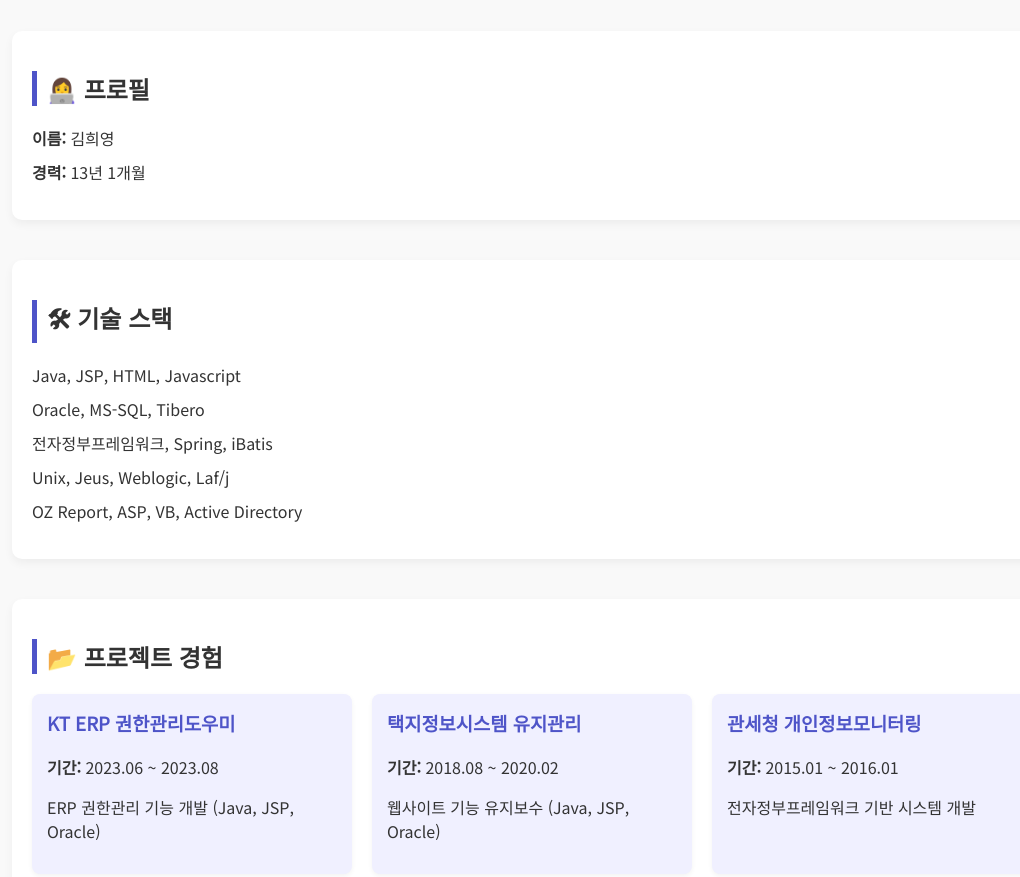
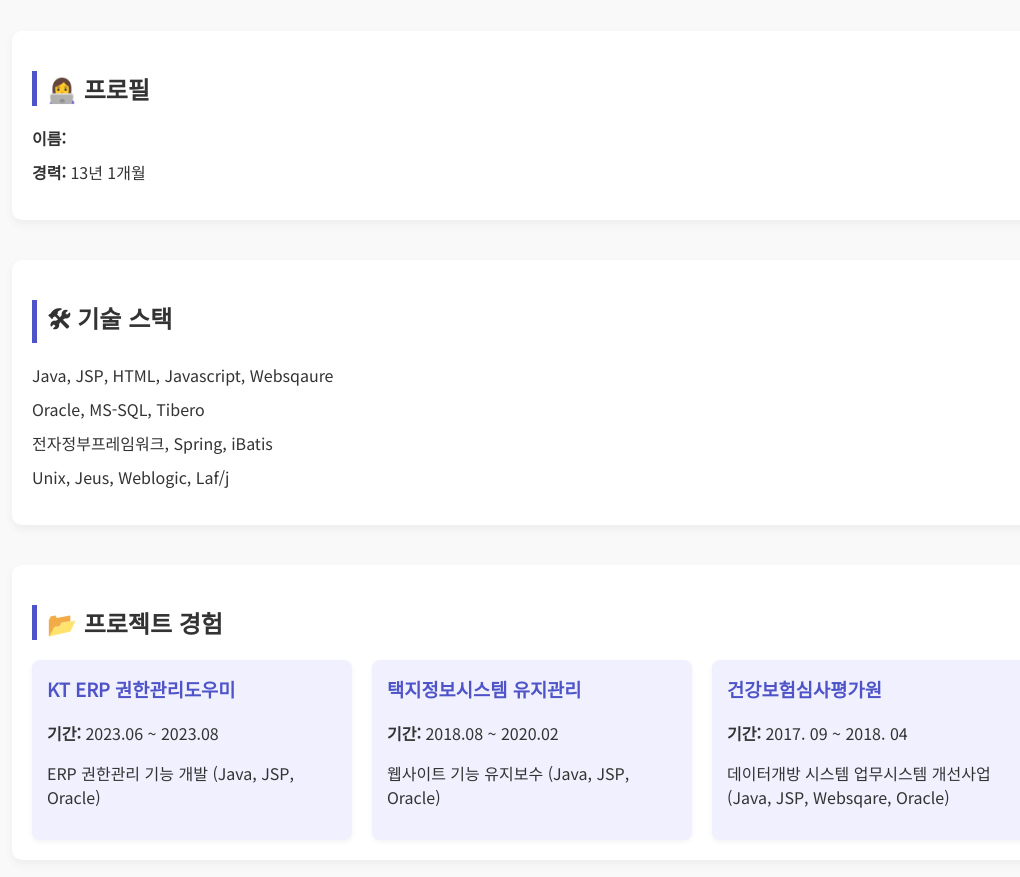
Before and after one commit to luminary1/luminary1, a plain HTML site: page index.html in a window 1280 px wide. Shown: the part 280-1157 px from the top of the page, without its empty margins (108-1128 px from the left). Drawn offline with Linux system fonts and the light colour scheme.

Commit message:
이력수정

```diff
--- a/index.html
+++ b/index.html
@@ -81,7 +81,7 @@
 <section>
   <h2>👩‍💻 프로필</h2>
   <ul>
-    <li><strong>이름:</strong> 김희영</li>
+    <li><strong>이름:</strong> </li>
     <li><strong>경력:</strong> 13년 1개월</li>
   </ul>
 </section>
@@ -89,11 +89,10 @@
 <section>
   <h2>🛠 기술 스택</h2>
   <ul>
-    <li>Java, JSP, HTML, Javascript</li>
+    <li>Java, JSP, HTML, Javascript, Websqaure</li>
     <li>Oracle, MS-SQL, Tibero</li>
     <li>전자정부프레임워크, Spring, iBatis</li>
     <li>Unix, Jeus, Weblogic, Laf/j</li>
-    <li>OZ Report, ASP, VB, Active Directory</li>
   </ul>
 </section>
 
@@ -111,9 +110,9 @@
       <p>웹사이트 기능 유지보수 (Java, JSP, Oracle)</p>
     </div>
     <div class="project-card">
-      <h3>관세청 개인정보모니터링</h3>
-      <p><strong>기간:</strong> 2015.01 ~ 2016.01</p>
-      <p>전자정부프레임워크 기반 시스템 개발</p>
+      <h3>건강보험심사평가원 </h3>
+      <p><strong>기간:</strong> 2017. 09 ~ 2018. 04</p>
+      <p>데이터개방 시스템 업무시스템 개선사업(Java, JSP, Websqare, Oracle)</p>
     </div>
     <!-- 추가 프로젝트는 계속 추가 가능 -->
   </div>
```
